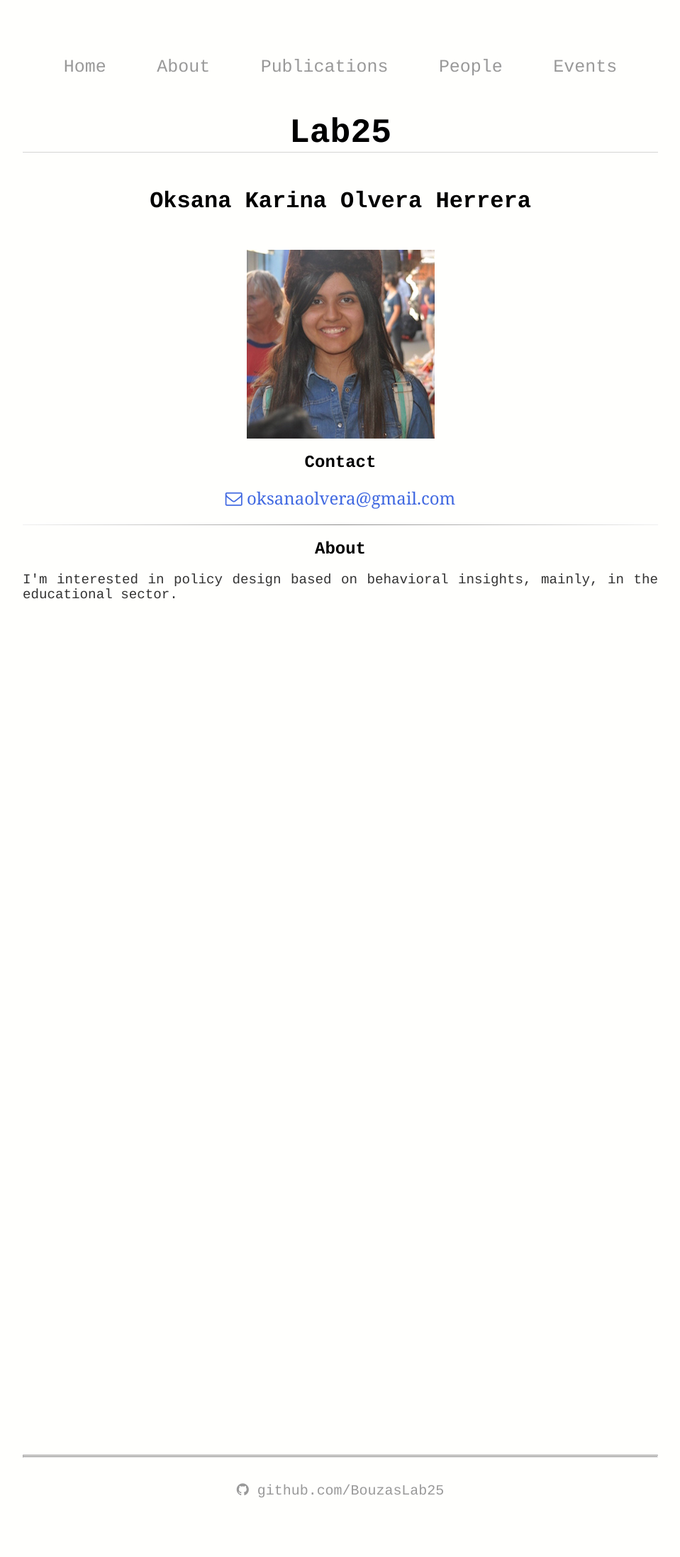
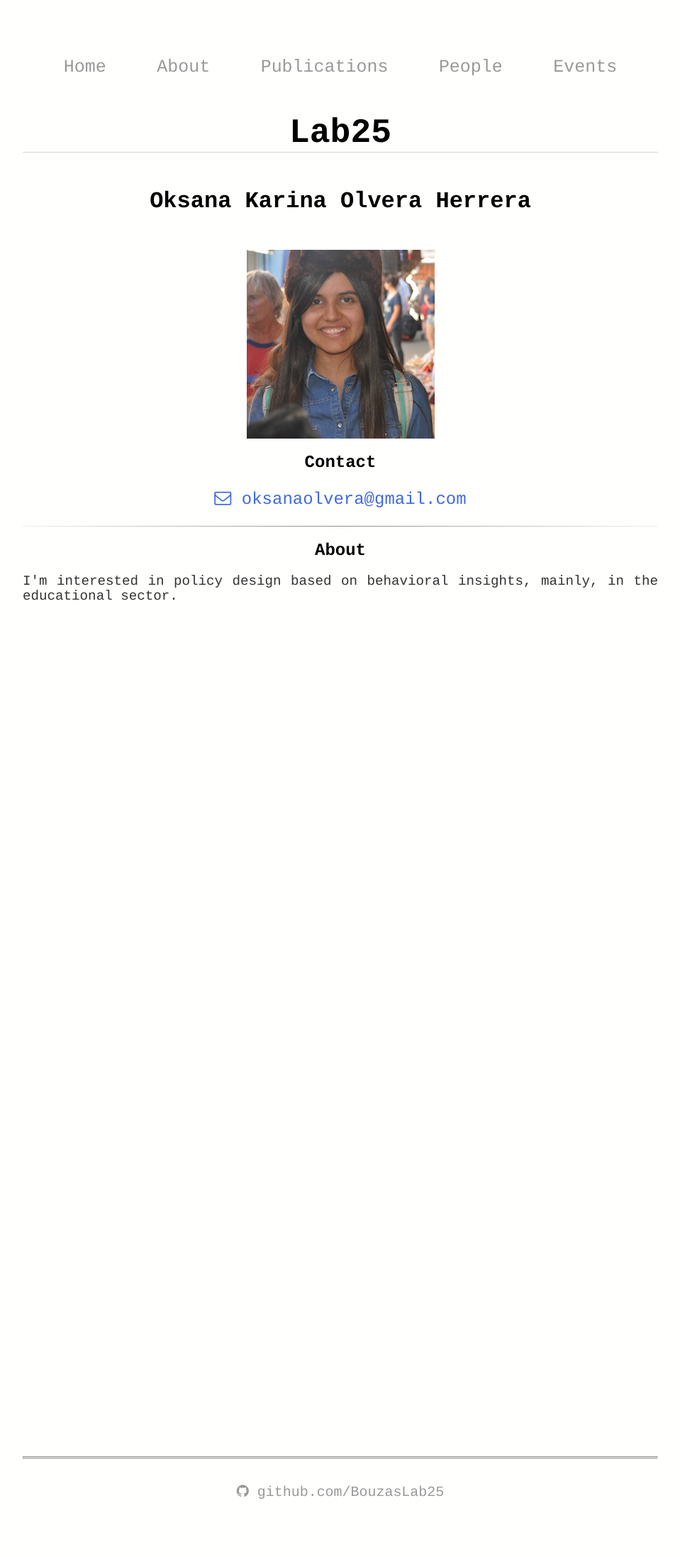
Before and after one commit to BouzasLab25/bouzaslab25.github.io, a Jekyll site: the page built from people/oksana.html, in a window 1280 px wide. Shown: the whole page at 71% size, without its empty margins (160-1119 px from the left). Built offline with Jekyll 4.4.1, drawn with Linux system fonts in a browser that asks for light colours.

Commit message:
Update main.css

```diff
--- a/css/main.css
+++ b/css/main.css
@@ -58,7 +58,7 @@ a.lu:hover {
 
 p {
     font-size: 1.5em;
-    font-family:'Georgia','Couries New', 'Courier', 'monospace';
+    font-family:'Couries New', 'Courier', 'monospace';
     line-height: 1.1em;
     color: #333;
     text-align: center;
```
